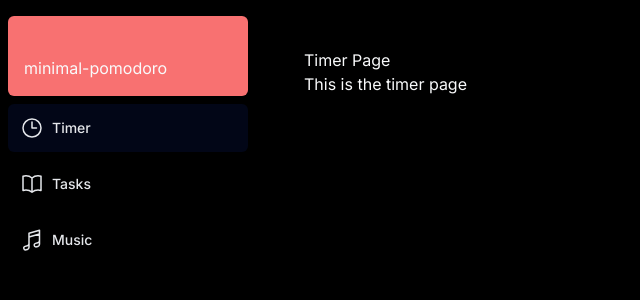
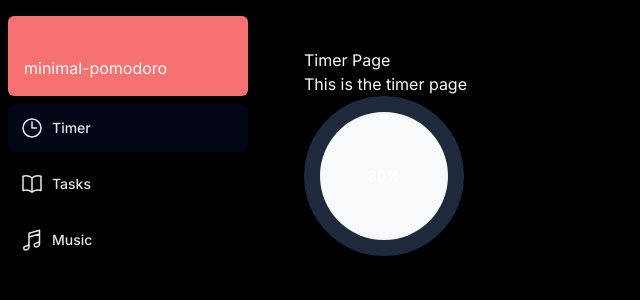
Before and after one commit to carlosazeta/minimal-pomodoro, a Next.js app: page /timer in a window 1280 px wide. Shown: the top 300 px of the page, without its empty margins (0-640 px from the left). Built offline with nearby package versions, Linux system fonts and the light colour scheme.

Commit message:
Update progress component to make a circle

```diff
--- a/src/app/timer/page.tsx
+++ b/src/app/timer/page.tsx
@@ -1,8 +1,11 @@
+import { Progress } from '@/components/ui/progress'
+
 export default function TimerPage() {
 	return (
 		<section>
 			<h1>Timer Page</h1>
 			<p>This is the timer page</p>
+			<Progress value={80} />
 		</section>
 	)
 }
--- a/src/components/tasks/form.tsx
+++ b/src/components/tasks/form.tsx
@@ -56,7 +56,7 @@ export function TasksForm() {
 								<FormLabel className='sr-only'>Task input</FormLabel>
 								<FormControl>
 									<Input
-										placeholder='Write here your task ...'
+										placeholder='Write here your task...'
 										{...field}
 										className='self-center'
 									/>
--- a/src/components/ui/progress.tsx
+++ b/src/components/ui/progress.tsx
@@ -1,28 +1,40 @@
-"use client"
+'use client'
 
-import * as React from "react"
-import * as ProgressPrimitive from "@radix-ui/react-progress"
+import * as React from 'react'
+import * as ProgressPrimitive from '@radix-ui/react-progress'
 
-import { cn } from "@/lib/utils"
+import { cn } from '@/lib/utils'
 
 const Progress = React.forwardRef<
 	React.ElementRef<typeof ProgressPrimitive.Root>,
 	React.ComponentPropsWithoutRef<typeof ProgressPrimitive.Root>
->(({ className, value, ...props }, ref) => (
+>(({ className, value, ...props }, ref) => {
+	const progressValue = value ?? 0
+
+	return (
 		<ProgressPrimitive.Root
 			ref={ref}
 			className={cn(
-      "relative h-4 w-full overflow-hidden rounded-full bg-slate-100 dark:bg-slate-800",
+				'relative flex items-center justify-center',
+				'h-40 w-40 rounded-full bg-slate-800', // Tamaño y forma del círculo
 				className
 			)}
 			{...props}
 		>
 			<ProgressPrimitive.Indicator
-      className="h-full w-full flex-1 bg-slate-900 transition-all dark:bg-slate-50"
-      style={{ transform: `translateX(-${100 - (value || 0)}%)` }}
+				className='absolute rounded-full bg-slate-50'
+				style={{
+					width: '100%',
+					height: '100%',
+					transform: `scale(${progressValue / 100})`, // Ajustar el tamaño según el valor
+					transformOrigin: 'center',
+					transition: 'transform 0.2s ease-out',
+				}}
 			/>
+			<span className='z-10 text-sm font-medium text-white'>{value}%</span>
 		</ProgressPrimitive.Root>
-))
+	)
+})
 Progress.displayName = ProgressPrimitive.Root.displayName
 
 export { Progress }
```
Lines whose indentation alone changed are shown as unchanged.
